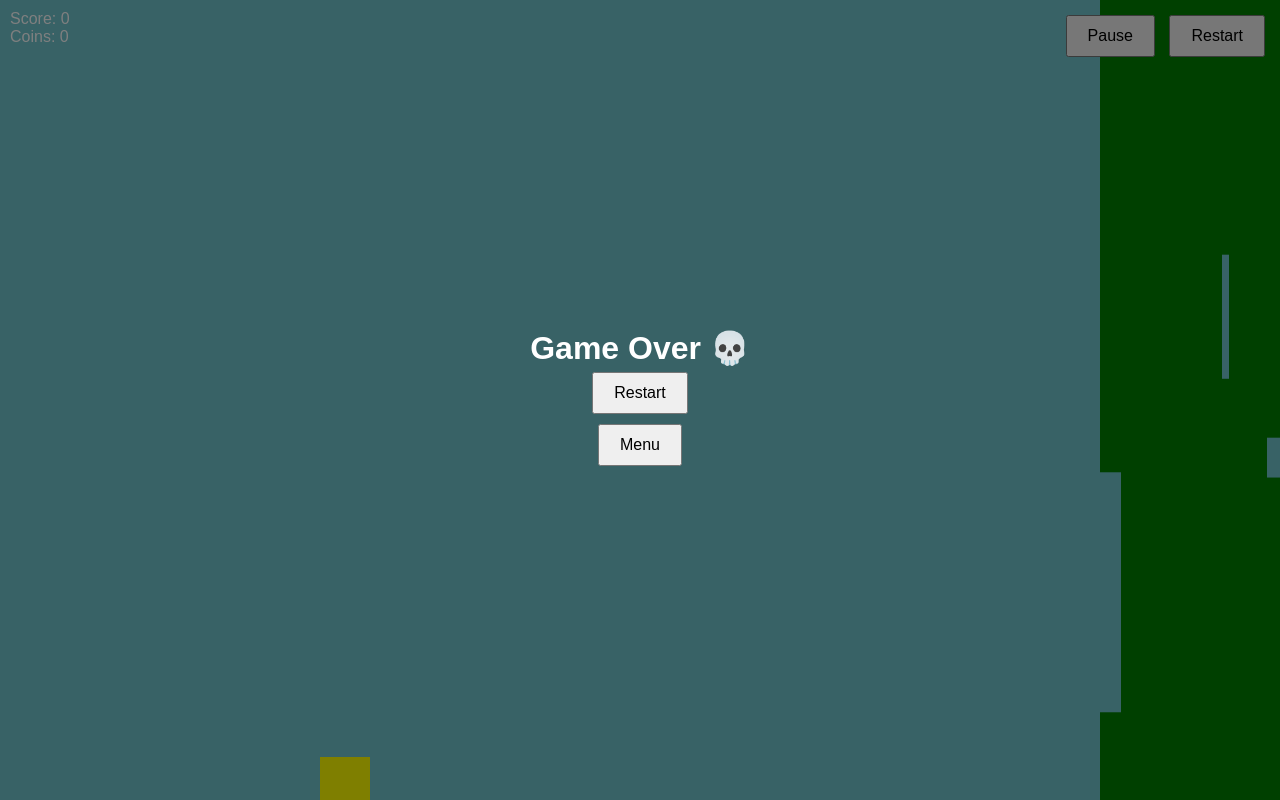
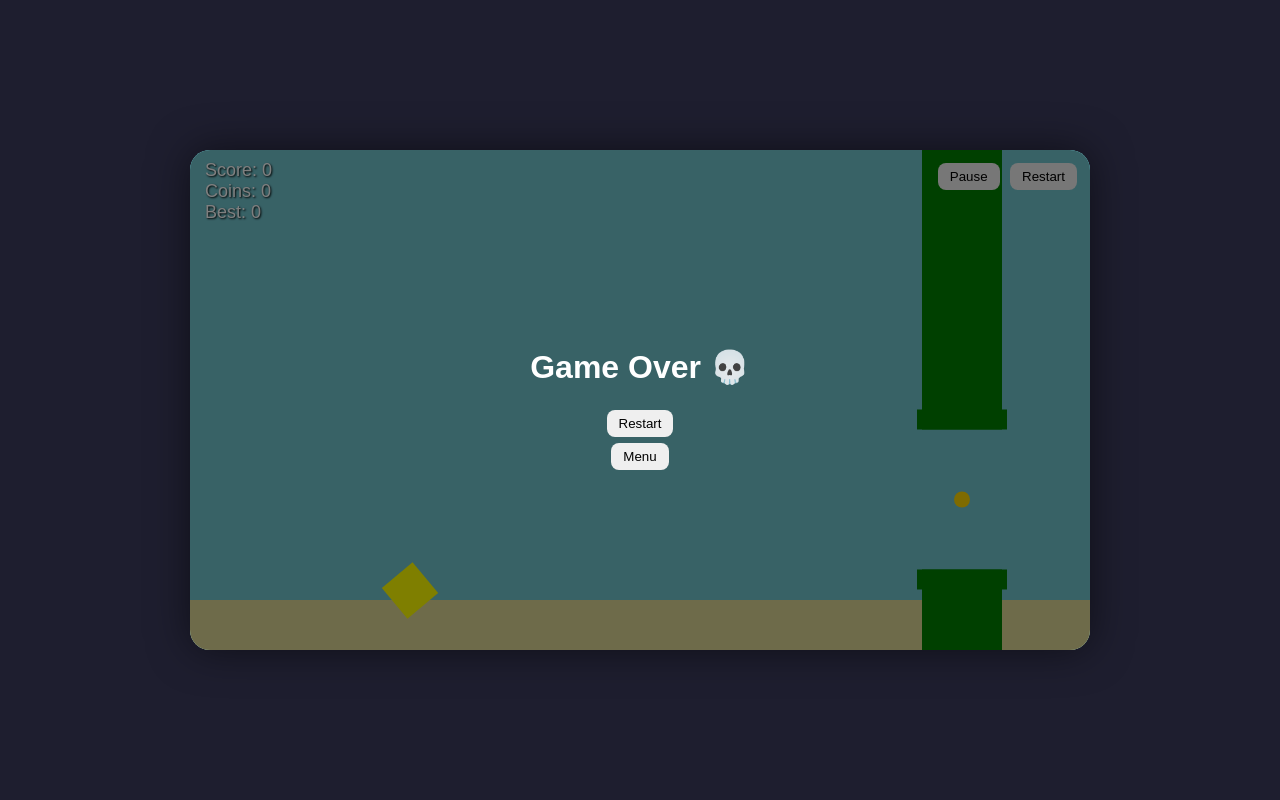
Before and after one commit to S-Herobrine/a.amazing.site, a plain HTML site: page flappy-you/index.html in a window 1280 px wide. Both pictures are taken after a click on the button "Play". Drawn offline with Linux system fonts and the light colour scheme.

Commit message:
Update index.html

```diff
--- a/flappy-you/index.html
+++ b/flappy-you/index.html
@@ -2,14 +2,57 @@
 <html>
 <head>
 <meta charset="UTF-8">
-<title>Flappy You</title>
+<title>Flappy You PRO MAX</title>
 
 <style>
-*{margin:0;padding:0;box-sizing:border-box;font-family:Arial}
-body{overflow:hidden;background:#70c5ce}
+body{
+margin:0;
+background:#1e1e2f;
+display:flex;
+justify-content:center;
+align-items:center;
+height:100vh;
+font-family:Arial;
+}
+
+/* GAME BOX (POKI STYLE) */
+#gameBox{
+width:900px;
+height:500px;
+background:#70c5ce;
+border-radius:20px;
+overflow:hidden;
+position:relative;
+box-shadow:0 0 40px rgba(0,0,0,0.5);
+}
 
 canvas{display:block}
 
+/* UI */
+#ui{
+position:absolute;
+top:10px;
+left:15px;
+color:white;
+font-size:18px;
+text-shadow:1px 1px 2px black;
+}
+
+#controls{
+position:absolute;
+top:10px;
+right:10px;
+}
+
+button{
+padding:6px 12px;
+margin:3px;
+border:none;
+border-radius:8px;
+cursor:pointer;
+}
+
+/* SCREENS */
 .screen{
 position:absolute;
 width:100%;
@@ -20,59 +63,31 @@ align-items:center;
 flex-direction:column;
 background:rgba(0,0,0,0.5);
 color:white;
-z-index:20;
+z-index:5;
 }
 
 .hidden{display:none}
-
-#ui{
-position:absolute;
-top:10px;
-left:10px;
-color:white;
-z-index:10;
-}
-
-#buttons{
-position:absolute;
-top:10px;
-right:10px;
-z-index:10;
-}
-
-button{
-padding:10px 20px;
-margin:5px;
-font-size:16px;
-cursor:pointer;
-}
 </style>
 </head>
 
 <body>
 
-<div id="ui">Score: 0<br>Coins: 0</div>
+<div id="gameBox">
 
-<div id="buttons">
+<div id="ui">Score: 0<br>Coins: 0<br>Best: 0</div>
+
+<div id="controls">
 <button onclick="pauseGame()">Pause</button>
 <button onclick="restart()">Restart</button>
 </div>
 
 <div id="menu" class="screen">
-<h1>FLAPPY YOU</h1>
-<button onclick="showGame()">Play</button>
-<button onclick="showShop()">Shop</button>
+<h1>FLAPPY YOU 😈</h1>
+<button onclick="start()">Play</button>
 <input type="file" id="upload">
 </div>
 
-<div id="shop" class="screen hidden">
-<h2>Shop 🛒</h2>
-<button onclick="buySlow()">Slow Pipes (10)</button>
-<button onclick="buyGap()">Big Gap (15)</button>
-<button onclick="showMenu()">Back</button>
-</div>
-
-<div id="gameOver" class="screen hidden">
+<div id="over" class="screen hidden">
 <h1>Game Over 💀</h1>
 <button onclick="restart()">Restart</button>
 <button onclick="showMenu()">Menu</button>
@@ -80,79 +95,70 @@ cursor:pointer;
 
 <canvas id="c"></canvas>
 
+</div>
+
 <script>
-const c = document.getElementById("c");
-const ctx = c.getContext("2d");
+const c=document.getElementById("c");
+const ctx=c.getContext("2d");
 
-let birdImg = new Image();
+let birdImg=new Image();
 
-let bird, pipes, score=0, coins=0;
-let gravity, lift, gap, speed;
-let running=false, paused=false;
+let bird,pipes,coinsArr;
+let score=0,coins=0,best=localStorage.getItem("best")||0;
 
-let upgrades={slow:false,gap:false};
+let gravity=0.5,lift=-10,gap=140,speed=3;
+let running=false,paused=false;
 
-// ✅ SCREEN CONTROL (FIX)
-function hideAll(){
-document.getElementById("menu").classList.add("hidden");
-document.getElementById("shop").classList.add("hidden");
-document.getElementById("gameOver").classList.add("hidden");
-}
+let groundX=0;
 
-function showMenu(){
-hideAll();
-document.getElementById("menu").classList.remove("hidden");
-running=false;
-}
+// resize to box
+function resize(){
+c.width=900;
+c.height=500;
 
-function showShop(){
-hideAll();
-document.getElementById("shop").classList.remove("hidden");
-running=false;
-}
-
-function showGame(){
-hideAll();
-running=true;
-resize();
-loop();
-}
-
-// 🎮 GAME SETUP
-function resize(){
-c.width=window.innerWidth;
-c.height=window.innerHeight;
-
-let pc=c.width>c.height;
-
-gravity=pc?0.5:0.6;
-lift=pc?-10:-9;
-gap=pc?c.height*0.3:c.height*0.25;
-speed=pc?3:2;
-
-if(upgrades.slow) speed*=0.7;
-if(upgrades.gap) gap*=1.3;
-
-bird={x:c.width/4,y:c.height/2,w:50,h:50,v:0};
+bird={x:200,y:200,w:40,h:40,v:0};
 pipes=[];
+coinsArr=[];
 score=0;
 updateUI();
 }
 
 function updateUI(){
-document.getElementById("ui").innerHTML=
-"Score: "+score+"<br>Coins: "+coins;
+ui.innerHTML=
+"Score: "+score+"<br>Coins: "+coins+"<br>Best: "+best;
 }
 
-// 🐦 BIRD
-function drawBird(){
-if(birdImg.src) ctx.drawImage(birdImg,bird.x,bird.y,bird.w,bird.h);
-else{
-ctx.fillStyle="yellow";
-ctx.fillRect(bird.x,bird.y,bird.w,bird.h);
-}
+// GAME CONTROL
+function start(){
+menu.classList.add("hidden");
+over.classList.add("hidden");
+resize();
+running=true;
+paused=false;
+loop();
 }
 
+function restart(){start();}
+
+function showMenu(){
+running=false;
+menu.classList.remove("hidden");
+over.classList.add("hidden");
+}
+
+function gameOver(){
+running=false;
+
+if(score>best){
+best=score;
+localStorage.setItem("best",best);
+}
+
+over.classList.remove("hidden");
+updateUI();
+}
+
+// BIRD
 function updateBird(){
 if(paused) return;
 
@@ -160,22 +166,42 @@ bird.v+=gravity;
 bird.y+=bird.v;
 
 if(bird.y<0) bird.y=0;
-if(bird.y+bird.h>c.height) gameOver();
+if(bird.y+bird.h>c.height-50) gameOver();
 }
 
-// 🟩 PIPES
+function drawBird(){
+ctx.save();
+
+// rotation
+ctx.translate(bird.x+bird.w/2,bird.y+bird.h/2);
+ctx.rotate(bird.v*0.05);
+
+if(birdImg.src){
+ctx.drawImage(birdImg,-bird.w/2,-bird.h/2,bird.w,bird.h);
+}else{
+ctx.fillStyle="yellow";
+ctx.fillRect(-bird.w/2,-bird.h/2,bird.w,bird.h);
+}
+
+ctx.restore();
+}
+
+// PIPES
 function spawnPipe(){
-let top=Math.random()*(c.height-gap-100)+50;
-pipes.push({x:c.width,top:top,passed:false});
+let top=Math.random()*250+50;
+
+pipes.push({x:900,top:top,passed:false});
+coinsArr.push({x:940,y:top+gap/2,collected:false});
 }
 
 function updatePipes(){
-pipes.forEach(p=>{
+if(paused) return;
+
+pipes.forEach((p,i)=>{
 p.x-=speed;
 
 if(!p.passed && p.x<bird.x){
 score++;
-coins++;
 p.passed=true;
 updateUI();
 }
@@ -187,56 +213,98 @@ bird.x+bird.w>p.x &&
 ){
 gameOver();
 }
+
+if(p.x<-100){
+pipes.splice(i,1);
+coinsArr.splice(i,1);
+}
 });
-
-pipes=pipes.filter(p=>p.x>-100);
 }
 
 function drawPipes(){
 ctx.fillStyle="green";
+
 pipes.forEach(p=>{
 ctx.fillRect(p.x,0,80,p.top);
-ctx.fillRect(p.x,p.top+gap,80,c.height);
+ctx.fillRect(p.x,p.top+gap,80,c.height-(p.top+gap));
+
+// caps
+ctx.fillRect(p.x-5,p.top-20,90,20);
+ctx.fillRect(p.x-5,p.top+gap,90,20);
 });
 }
 
-// 🔄 LOOP
+// COINS
+function updateCoins(){
+if(paused) return;
+
+coinsArr.forEach(cn=>{
+cn.x-=speed;
+
+if(!cn.collected &&
+bird.x<cn.x+20 &&
+bird.x+bird.w>cn.x &&
+bird.y<cn.y+20 &&
+bird.y+bird.h>cn.y
+){
+coins++;
+cn.collected=true;
+updateUI();
+}
+});
+}
+
+function drawCoins(){
+ctx.fillStyle="gold";
+
+coinsArr.forEach(cn=>{
+if(!cn.collected){
+ctx.beginPath();
+ctx.arc(cn.x,cn.y,8,0,Math.PI*2);
+ctx.fill();
+}
+});
+}
+
+// BACKGROUND
+function drawBG(){
+ctx.fillStyle="#70c5ce";
+ctx.fillRect(0,0,c.width,c.height);
+
+// ground scroll
+groundX-=2;
+ctx.fillStyle="#ded895";
+ctx.fillRect(groundX,c.height-50,900,50);
+ctx.fillRect(groundX+900,c.height-50,900,50);
+}
+
+// LOOP
 function loop(){
 if(!running) return;
 
 ctx.clearRect(0,0,c.width,c.height);
 
+drawBG();
+
 updateBird();
 drawBird();
 
-if(performance.now()%120<16) spawnPipe();
+if(pipes.length===0 || pipes[pipes.length-1].x<600){
+spawnPipe();
+}
 
 updatePipes();
 drawPipes();
 
+updateCoins();
+drawCoins();
+
 requestAnimationFrame(loop);
 }
 
-// 🎮 CONTROLS
-function pauseGame(){paused=!paused}
-function restart(){showGame()}
+// CONTROLS
+function pauseGame(){paused=!paused;}
 
-function gameOver(){
-running=false;
-hideAll();
-document.getElementById("gameOver").classList.remove("hidden");
-}
-
-// 🛒 SHOP
-function buySlow(){if(coins>=10){coins-=10;upgrades.slow=true;updateUI();}}
-function buyGap(){if(coins>=15){coins-=15;upgrades.gap=true;updateUI();}}
-
-// 📷 UPLOAD
-document.getElementById("upload").onchange=(e)=>{
-birdImg.src=URL.createObjectURL(e.target.files[0]);
-};
-
-// ⌨️ KEYS
 window.addEventListener("keydown",e=>{
 if(e.code==="Space") bird.v=lift;
 if(e.key==="p") pauseGame();
@@ -247,10 +315,11 @@ window.addEventListener("click",()=>{
 if(running && !paused) bird.v=lift;
 });
 
-window.addEventListener("resize",resize);
+upload.onchange=e=>{
+birdImg.src=URL.createObjectURL(e.target.files[0]);
+};
 
-// start at menu
-showMenu();
+resize();
 </script>
 
 </body>
```
